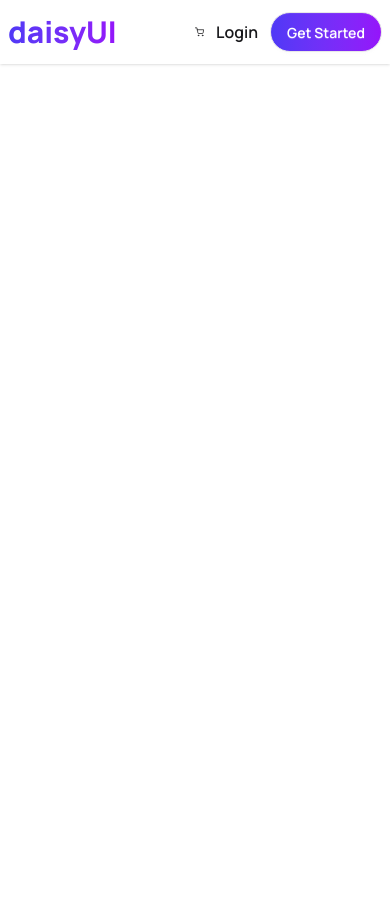
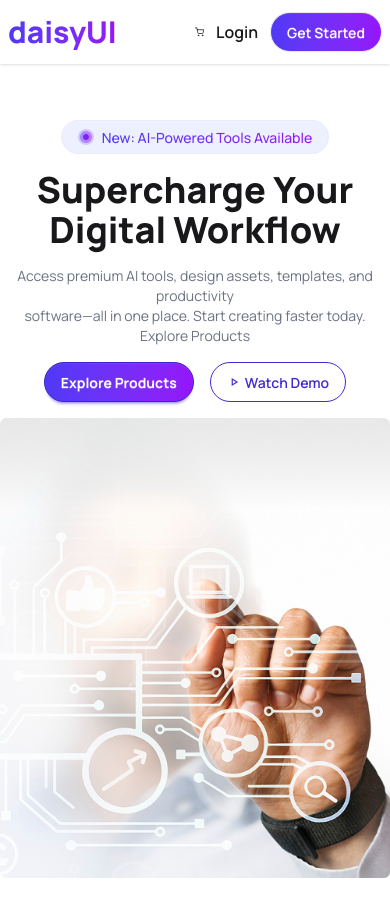
Before and after one commit to banabir4870/assignment-6, a React (Vite) app: page / in a window 390 px wide. Shown: the top 916 px of the page. Before the commit the page ends 844 px from the top, so only its background shows below. Built offline with nearby package versions, Linux system fonts and the light colour scheme.

Commit message:
added banner section and responsiveness

```diff
--- a/src/App.jsx
+++ b/src/App.jsx
@@ -1,5 +1,6 @@
 
 import './App.css'
+import Banner from './Components/Banner/Banner'
 import Navbar from './Components/Navbar/Navbar'
 
 function App() {
@@ -7,6 +8,7 @@ function App() {
   return (
     <>
     <Navbar/>
+    <Banner/>
     </>
   )
 }
--- /dev/null
+++ b/src/Components/Banner/Banner.jsx
@@ -0,0 +1,27 @@
+import React from 'react';
+import badgeDot from '../../assets/dot.png'
+import { MdOutlinePlayArrow } from 'react-icons/md';
+import bannerPhoto from '../../assets/banner.png'
+
+const Banner = () => {
+    return (
+        <div className='md:w-10/12 mx-auto my-14 md:flex justify-between items-center'>
+            <div className='space-y-4 text-center md:text-left'>
+                <div className="badge badge-soft badge-primary px-4 py-4 rounded-full"><img src={badgeDot} alt="badgeDot" /><span className='bg-linear-to-r from-[#4F39F6] to-[#9514FA] bg-clip-text text-transparent font-medium'>New: AI-Powered Tools Available</span></div>
+                <h1 className=' text-4xl lg:text-5xl xl:text-7xl font-extrabold'>Supercharge Your <br /> Digital Workflow</h1>
+                <p className='text-gray-500 text-sm md:text-lg lg:text-xl'>Access premium AI tools, design assets, templates, and productivity <br /> software—all in one place. Start creating faster today. <br /> Explore Products</p>
+                <div className='flex gap-4 items-center justify-center md:justify-start'>
+                    <button className='btn btn-primary bg-linear-to-r from-[#4F39F6] to-[#9514FA] text-white rounded-full font-bold'>Explore Products</button>
+                    <button className='flex items-center gap-1 btn btn-outline btn-primary rounded-full'><MdOutlinePlayArrow />Watch Demo</button>
+                </div>
+
+            </div>
+            <div className='mt-4'>
+                <img className='mx-auto' src={bannerPhoto} alt="banner" />
+            </div>
+
+        </div>
+    );
+};
+
+export default Banner;
```
Also changed, not shown: src/assets/dot.png (added).
